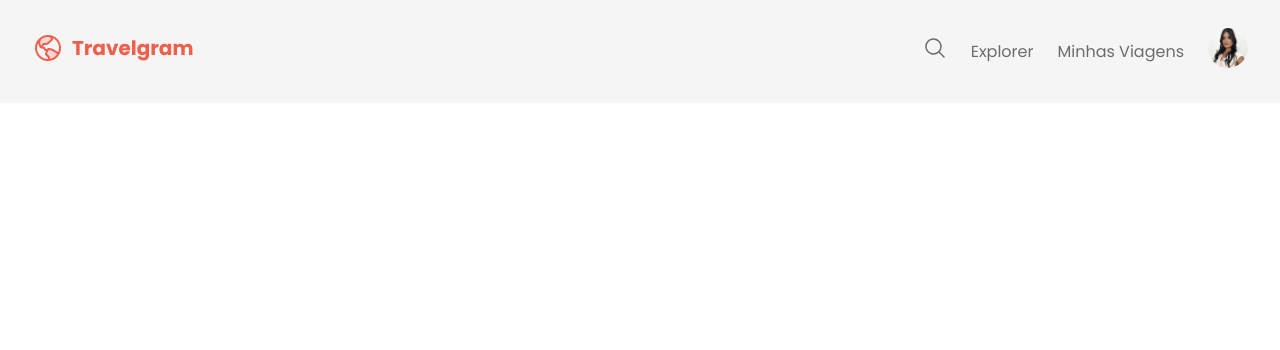
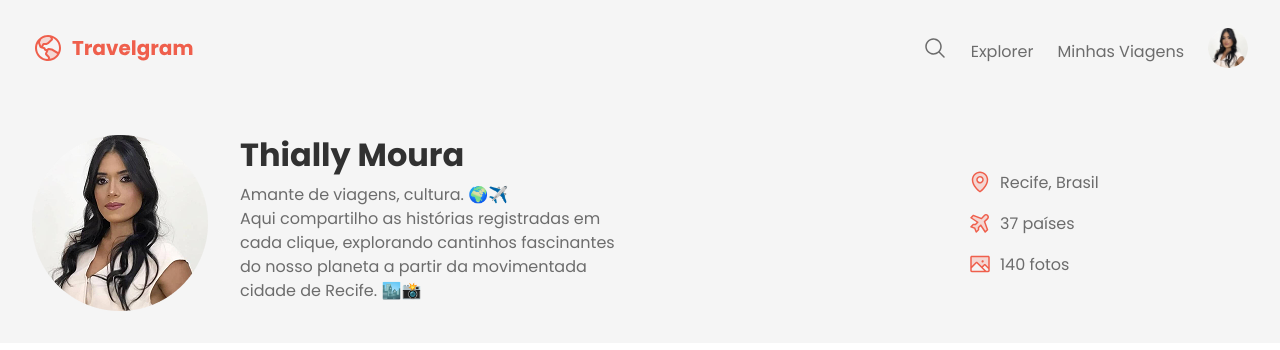
Before and after one commit to thiallymoura/travelgram-project, a plain HTML site: page index.html in a window 1280 px wide. Drawn offline with Linux system fonts and the light colour scheme.

Commit message:
feat: add header

```diff
--- a/index.html
+++ b/index.html
@@ -30,14 +30,40 @@
                 <li><a href="#">
                         <img src="./assets/profile.png" alt="icone de perfil">
                     </a></li>
+            </ul>
+        </nav>
 
-            </ul>
+        <header>
+            <div class="container">
+                <div id="profile">
+                    <img src="./assets/profile.png" alt="foto de perfil">
+                    <div>
+                        <h1>Thially Moura</h1>
+                        <p>Amante de viagens, cultura. 🌍✈️ <br>Aqui compartilho
+                            as histórias registradas em cada clique, explorando cantinhos fascinantes
+                            do nosso planeta a partir da movimentada cidade de Recife. 🏙️📸
+                        </p>
+                    </div>
+                </div>
 
-        </nav>
+                <ul id="info">
+                    <li>
+                        <img src="./assets/icons/MapPin.svg" alt="icone de mapa">
+                        <span>Recife, Brasil</span>
+                    </li>
+                    <li>
+                        <img src="./assets/icons/AirplaneTilt.svg" alt="icone de aviao">
+                        <span>37 países</span>
+                    </li>
+                    <li>
+                        <img src="./assets/icons/Image.svg" alt="icone de">
+                        <span>140 fotos</span>
+                    </li>
+
+                </ul>
+            </div>
+        </header>
     </div>
-    <header>
-
-    </header>
 
 </body>
 
--- a/styles/global.css
+++ b/styles/global.css
@@ -17,8 +17,8 @@
     --font-family: 'Poppins', sans-serif;
     --text-lg: bold 32px/125% var(--font-family);
     --text: 16px/150% var(--font-family);
-    --text-md: 14px/175% var(--font-family);
-    --text-sm: 12px/175% var(--font-family);
+    --text-md: 14px/170% var(--font-family);
+    --text-sm: 12px/170% var(--font-family);
 }
 
 body {
--- /dev/null
+++ b/styles/header.css
@@ -0,0 +1,45 @@
+header {
+    padding-block: 32px;
+}
+
+header .container {
+    display: flex;
+    justify-content: space-between;
+    align-items: center;
+}
+
+#profile {
+    display: flex;
+    gap: 32px;
+}
+
+#profile>div {
+    max-width: 384px;
+}
+
+#profile h1 {
+    font: var(--text-lg);
+    color: var(--text-color-primary);
+    margin-bottom: 8px;
+}
+
+#profile p {
+    font: var(--text);
+    color: var(--text-color-secondary);
+}
+
+#info {
+    list-style: none;
+
+    display: flex;
+    flex-direction: column;
+    gap: 16px;
+
+    width: 280px;
+}
+
+#info li {
+    display: flex;
+    align-items: center;
+    gap: 8px;
+}
--- a/styles/index.css
+++ b/styles/index.css
@@ -1,2 +1,3 @@
 @import url(global.css);
 @import url(nav.css);
+@import url(header.css);
```
